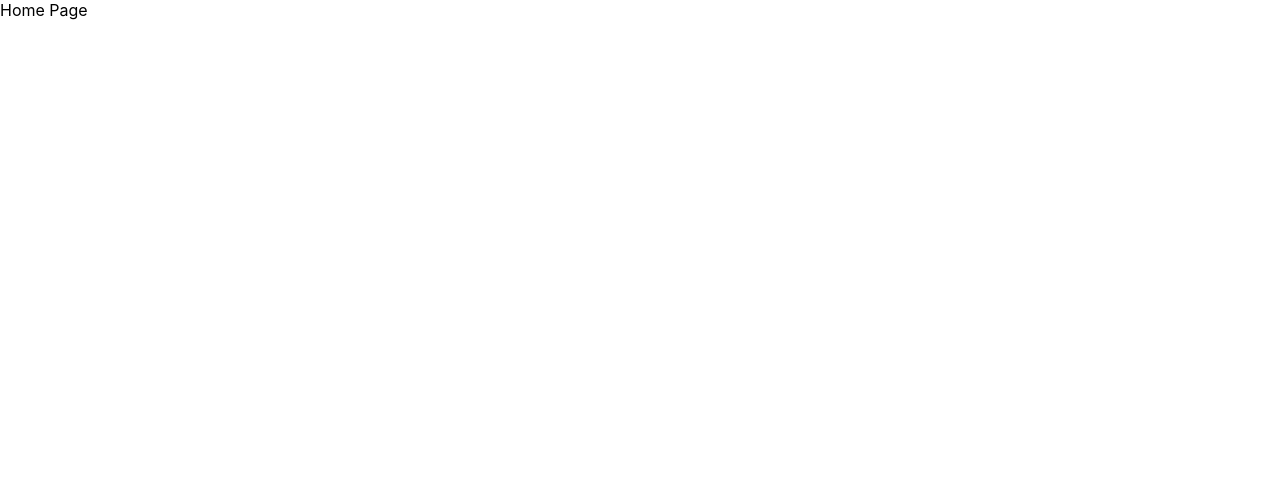
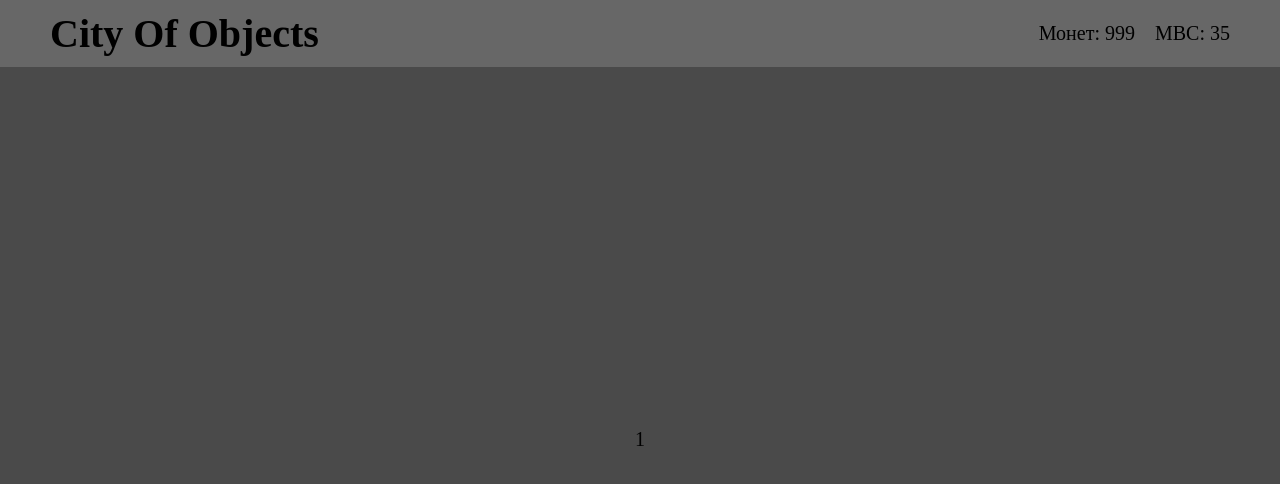
Before and after one commit to agro40tech/city-of-objects, a React (Create React App) app: page / in a window 1280 px wide. Shown: the top 484 px of the page. Built offline with nearby package versions, Linux system fonts and the light colour scheme.

Commit message:
Сделал базовую верстку

```diff
--- /dev/null
+++ b/src/Assets/GlobalStyles.css
@@ -0,0 +1,24 @@
+* {
+  box-sizing: border-box;
+}
+
+*,
+h1,
+h2,
+h3,
+h4,
+h5,
+h6,
+p,
+span {
+  margin: 0;
+  padding: 0;
+}
+
+ul {
+  list-style: none;
+}
+
+body {
+  font-size: 20px;
+}
--- /dev/null
+++ b/src/Assets/GlobalVariables.css
@@ -0,0 +1,3 @@
+:root {
+  --main-background-color: rgb(74, 74, 74);
+}
--- a/src/Containers/App/App.tsx
+++ b/src/Containers/App/App.tsx
@@ -1,5 +1,7 @@
 import HomePage from "../../Pages/Home/HomePage";
 import "./App.css";
+import "../../Assets/GlobalVariables.css";
+import "../../Assets/GlobalStyles.css";
 
 function App() {
   return (
--- a/src/Layouts/Header/Header.css
+++ b/src/Layouts/Header/Header.css
@@ -0,0 +1,14 @@
+.header {
+  display: flex;
+  justify-content: space-between;
+  gap: 20px;
+  padding: 10px 50px;
+  background-color: #676767;
+}
+
+.header__menu-list {
+  display: flex;
+  justify-content: space-between;
+  align-items: center;
+  gap: 20px;
+}
--- a/src/Layouts/Header/Header.tsx
+++ b/src/Layouts/Header/Header.tsx
@@ -3,7 +3,20 @@ import { FC } from "react";
 import "./Header.css";
 
 const Header: FC = () => {
-  return <>Header</>;
+  return (
+    <header className="header">
+      <h1 className="header__logo">City Of Objects</h1>
+
+      <ul className="header__menu-list">
+        <li className="header__menu-item">
+          <span className="item__mony">Монет: 999</span>
+        </li>
+        <li className="header__menu-item">
+          <span className="item__mony-peer-second">МВС: 35</span>
+        </li>
+      </ul>
+    </header>
+  );
 };
 
 export default Header;
--- /dev/null
+++ b/src/Layouts/Main/Main.css
@@ -0,0 +1,8 @@
+.main {
+  display: flex;
+  flex-direction: column;
+  justify-content: center;
+  align-items: center;
+  background-color: var(--main-background-color);
+  min-height: 93vh;
+}
--- /dev/null
+++ b/src/Layouts/Main/Main.tsx
@@ -0,0 +1,9 @@
+import { FC } from "react";
+
+import "./Main.css";
+
+const Main: FC = () => {
+  return <main className="main">1</main>;
+};
+
+export default Main;
--- a/src/Pages/Home/HomePage.tsx
+++ b/src/Pages/Home/HomePage.tsx
@@ -2,8 +2,16 @@ import { FC } from "react";
 
 import "./HomePage.css";
 
+import Header from "../../Layouts/Header/Header";
+import Main from "../../Layouts/Main/Main";
+
 const HomePage: FC = () => {
-  return <>Home Page</>;
+  return (
+    <>
+      <Header />
+      <Main />
+    </>
+  );
 };
 
 export default HomePage;
--- a/src/index.css
+++ /dev/null
@@ -1,13 +0,0 @@
-body {
-  margin: 0;
-  font-family: -apple-system, BlinkMacSystemFont, 'Segoe UI', 'Roboto', 'Oxygen',
-    'Ubuntu', 'Cantarell', 'Fira Sans', 'Droid Sans', 'Helvetica Neue',
-    sans-serif;
-  -webkit-font-smoothing: antialiased;
-  -moz-osx-font-smoothing: grayscale;
-}
-
-code {
-  font-family: source-code-pro, Menlo, Monaco, Consolas, 'Courier New',
-    monospace;
-}
--- a/src/index.tsx
+++ b/src/index.tsx
@@ -1,6 +1,5 @@
 import React from "react";
 import ReactDOM from "react-dom/client";
-import "./index.css";
 import App from "./Containers/App/App";
 import reportWebVitals from "./reportWebVitals";
 
```
